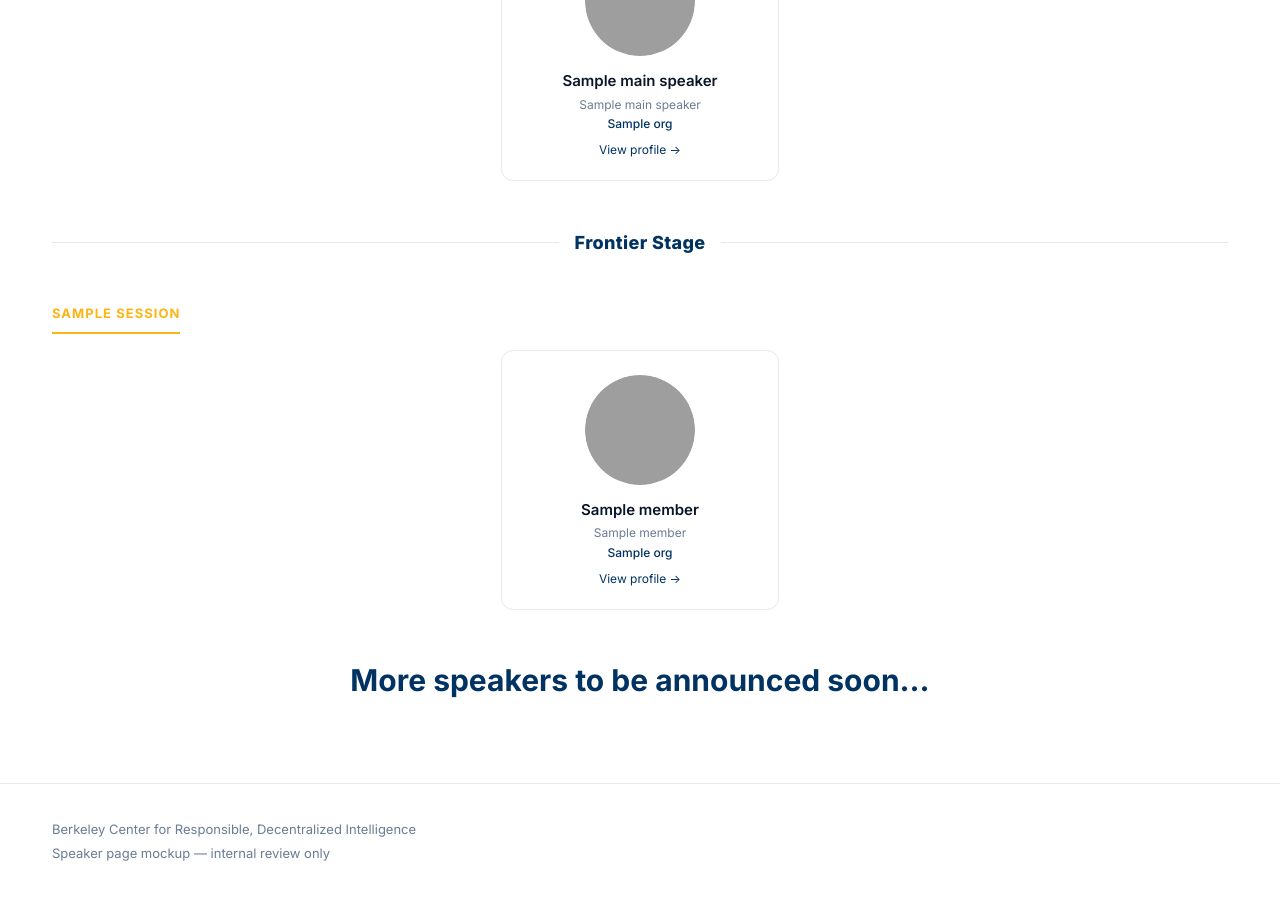
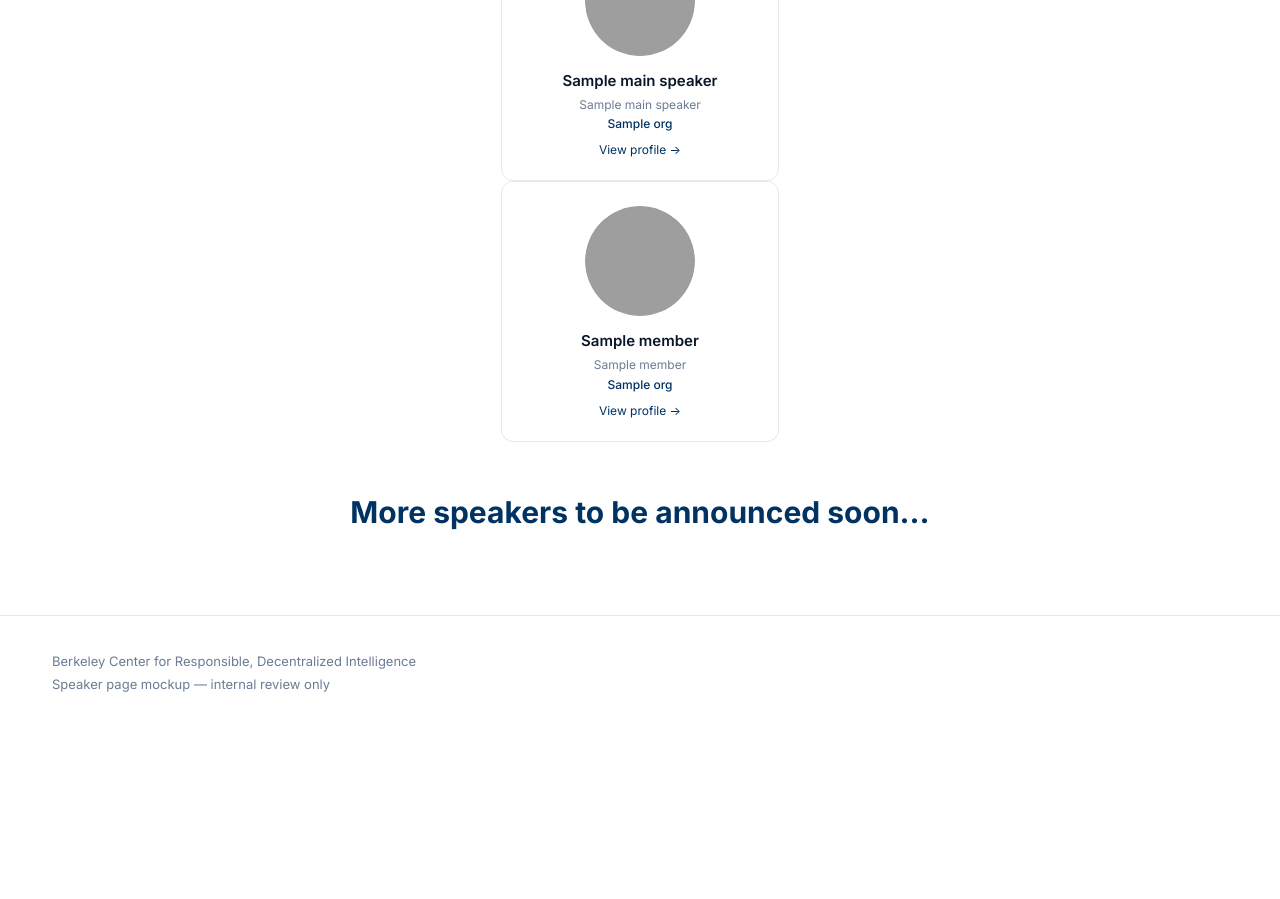
Before and after one commit to wilwixqa1/Agentic-AI-summit-Speaker-Page-Mockup, a FastAPI app: template app/templates/option_a_frontier.html in a window 1280 px wide. Shown: the part 432-1331 px from the top of the page. After the commit the page ends 1124 px from the top, so only its background shows below. Run offline with FastAPI, Linux system fonts and the light colour scheme; the template is opened without the code that fills it: most values are stand-ins (such as "Sample title", 1, 10 or a date in 2020); some web fonts are replaced; grey boxes are pictures that could not be loaded.

Commit message:
Remove Frontier Stage divider + per-session labels (keep session grouping/order); toggle keeps its Frontier Stage button

```diff
--- a/app/templates/option_a_frontier.html
+++ b/app/templates/option_a_frontier.html
@@ -41,11 +41,9 @@
     </div>
     {% endif %}
 
-    <!-- ── Frontier Stage (grouped by session) ── -->
-    <div class="frontier-divider"><span>Frontier Stage</span></div>
+    <!-- ── Frontier Stage (grouped by session, labels hidden) ── -->
     {% for session, members in sessions %}
     <div class="stage-group" data-stage="{{ session }}">
-      <span class="stage-label">{{ session }}</span>
       <div class="grid-speakers">
         {% for s in members %}
         <div class="speaker-card" data-name="{{ s.name | lower }}" data-org="{{ s.org | lower }}">
--- a/app/templates/option_a_toggle.html
+++ b/app/templates/option_a_toggle.html
@@ -54,7 +54,6 @@
       {% set ns2 = namespace(color=0) %}
       {% for session, members in sessions %}
       <div class="stage-group" data-stage="{{ session }}">
-        <span class="stage-label">{{ session }}</span>
         <div class="grid-speakers">
           {% for s in members %}
           <div class="speaker-card" data-name="{{ s.name | lower }}" data-org="{{ s.org | lower }}">
```
